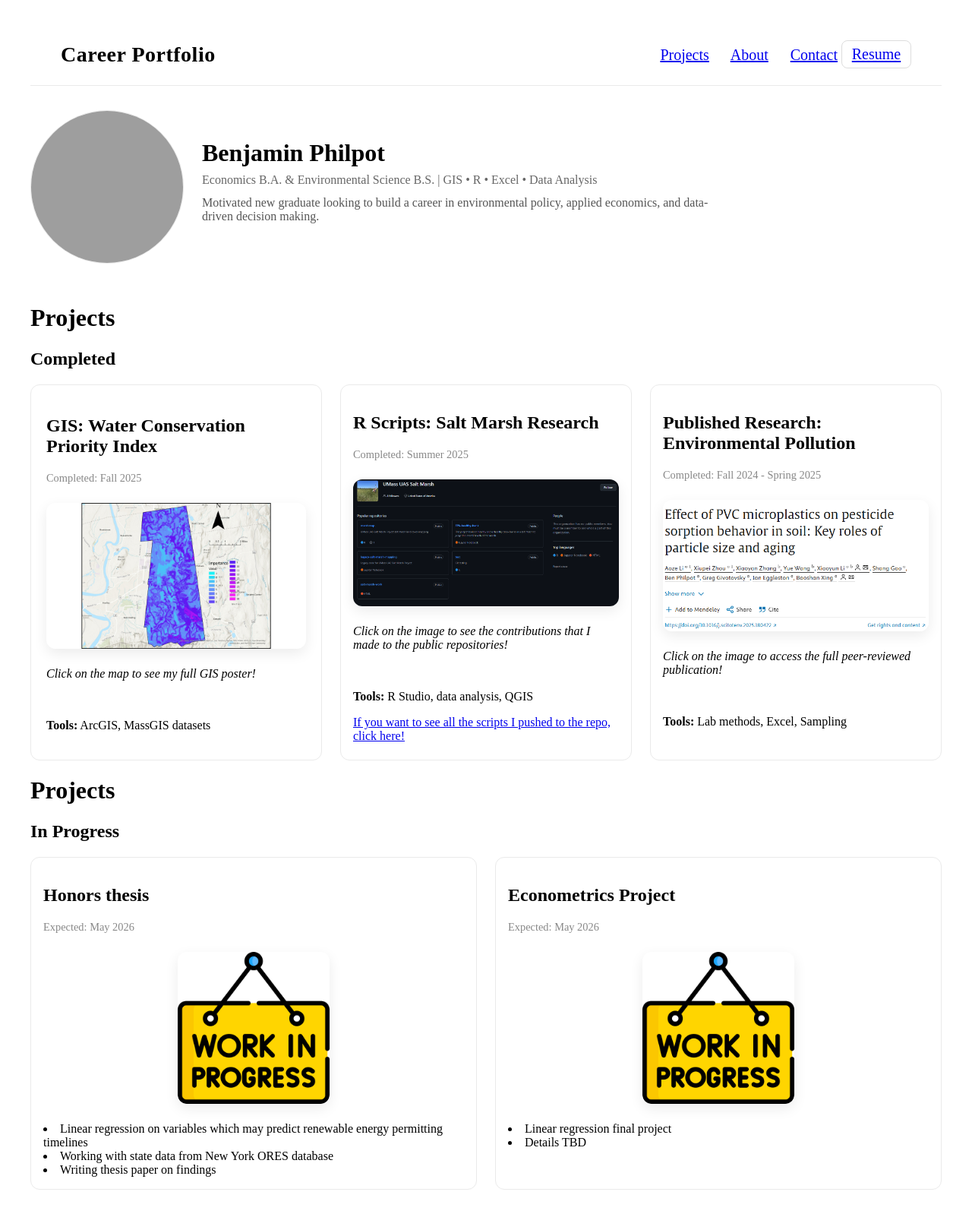
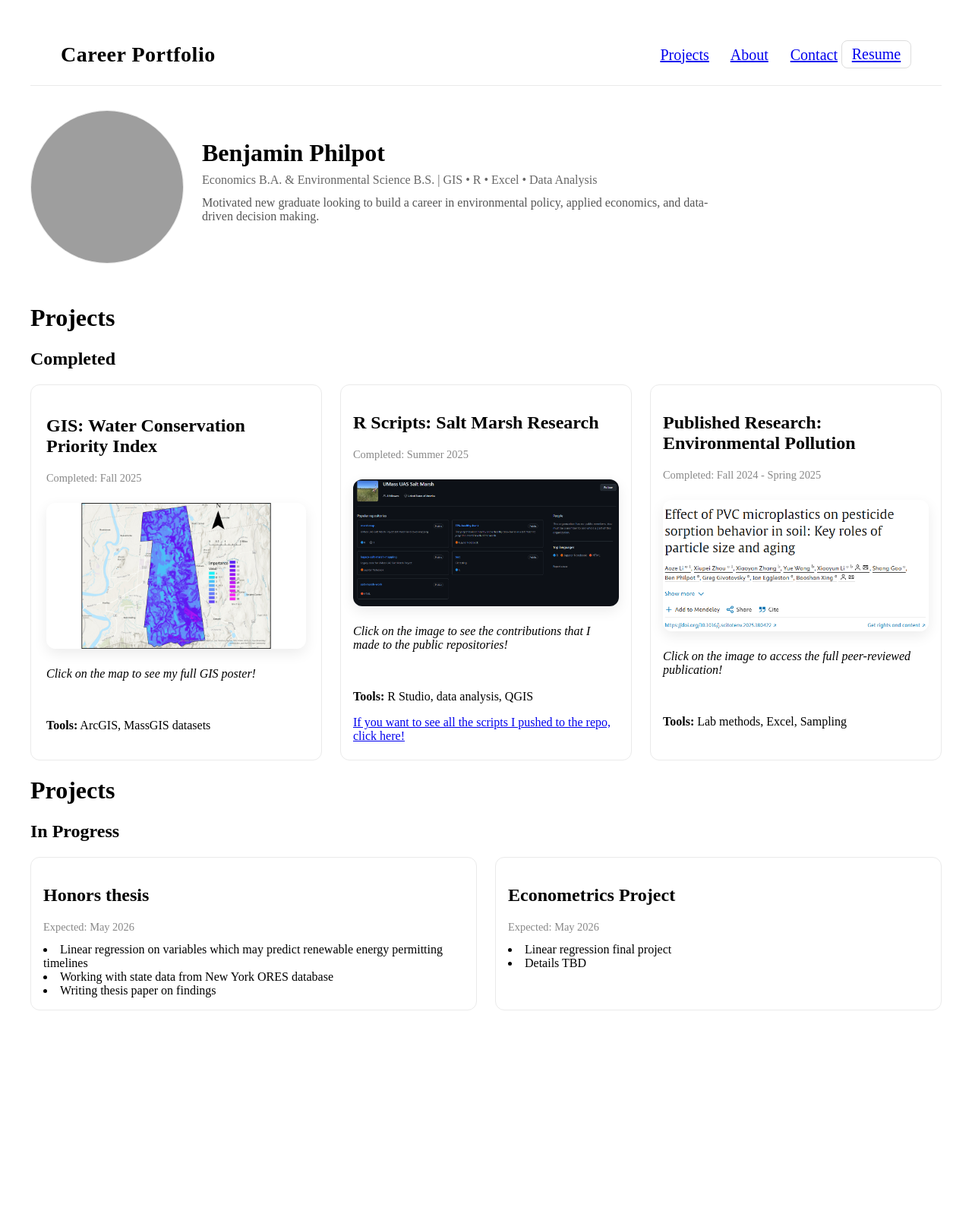
Before and after one commit to benphilpots/benphilpots.github.io, a Jekyll site: the page built from index.html, in a window 1280 px wide. Shown: the whole page at 76% size. Built offline with Jekyll 4.4.1, drawn with Linux system fonts in a browser that asks for light colours; after the commit the page ends 1362 px from its top, so only the background shows below that; grey boxes are pictures that could not be loaded.

Commit message:
Update index.html

```diff
--- a/index.html
+++ b/index.html
@@ -225,19 +225,6 @@ layout: default
   color: #888;
 ">
   Expected: May 2026</p>
-      <img
-    src="assets/Work_In_Progress.png"
-    alt="Work In Progress"
-    style="
-      width: 100%;
-      max-width: 200px;
-      border-radius: 12px;
-      box-shadow: 0 6px 18px rgba(0,0,0,0.08);
-      display: block;
-      margin: 1.5rem auto;
-      cursor: pointer;
-    "
-  />
   <li>Linear regression on variables which may predict renewable energy permitting timelines</li>
   <li>Working with state data from New York ORES database</li>
   <li>Writing thesis paper on findings</li>
@@ -257,19 +244,6 @@ layout: default
   color: #888;
 ">
       Expected: May 2026</p>
-          <img
-    src="assets/Work_In_Progress.png"
-    alt="Work In Progress"
-    style="
-      width: 100%;
-      max-width: 200px;
-      border-radius: 12px;
-      box-shadow: 0 6px 18px rgba(0,0,0,0.08);
-      display: block;
-      margin: 1.5rem auto;
-      cursor: pointer;
-    "
-  />
   <li>Linear regression final project</li>
   <li>Details TBD</li>
   </div>
```
